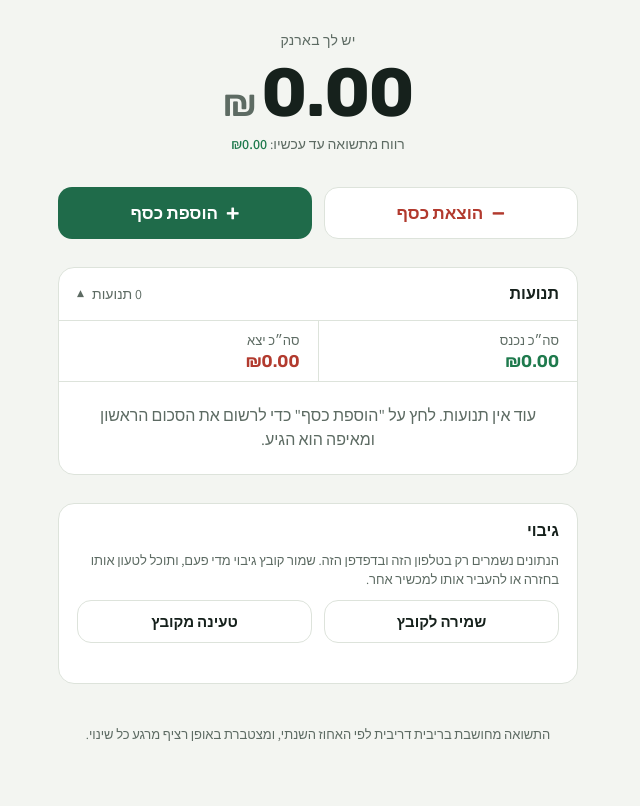
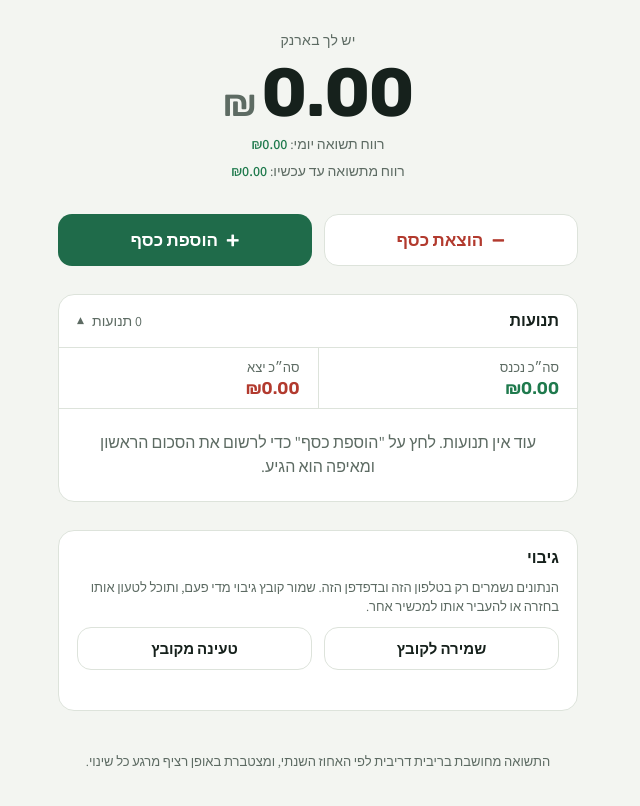
Before and after one commit to Ronen1m/MyWallet, a plain HTML site: page index.html in a window 1280 px wide. Shown: the part 82-888 px from the top of the page, without its empty margins (322-962 px from the left). Drawn offline with Linux system fonts and the light colour scheme.

Commit message:
Show daily yield above total yield earned
Daily yield = current balance × ((1 + annual rate)^(1/365.25) − 1),
the same compounding the balance uses. Amounts under ₪1 show up to
4 decimals so small daily amounts aren't displayed as ₪0.00.

Co-Authored-By: Claude Opus 5.5 <noreply@anthropic.com>
Claude-Session: https://claude.ai/code/session_01AYNYQZxxuAy46xPgdveD2N

```diff
--- a/index.html
+++ b/index.html
@@ -229,6 +229,7 @@ ul.rows li:last-child { border-bottom: 0; }
   <section class="hero" aria-live="polite">
     <div class="label">יש לך בארנק</div>
     <div class="balance" id="balance"><span class="cur">₪</span><span id="balNum">0.00</span></div>
+    <div class="sub" id="dailyLine">רווח תשואה יומי: <b>₪0.00</b></div>
     <div class="sub" id="interestLine">רווח מתשואה עד עכשיו: <b>₪0.00</b></div>
   </section>
 
@@ -320,6 +321,9 @@ ul.rows li:last-child { border-bottom: 0; }
   const $ = (id) => document.getElementById(id);
   const fmt = (n) => new Intl.NumberFormat("he-IL", { minimumFractionDigits: 2, maximumFractionDigits: 2 }).format(n);
   const fmtShek = (n) => (n < 0 ? "−₪" : "₪") + fmt(Math.abs(n));
+  // amounts under ₪1 (like a daily yield) get up to 4 decimals so they don't show as ₪0.00
+  const fmtSmallNum = new Intl.NumberFormat("he-IL", { minimumFractionDigits: 2, maximumFractionDigits: 4 });
+  const fmtShekSmall = (n) => Math.abs(n) >= 1 ? fmtShek(n) : (n < 0 ? "−₪" : "₪") + fmtSmallNum.format(Math.abs(n));
   const dateFmt = new Intl.DateTimeFormat("he-IL", { day: "numeric", month: "short", year: "numeric", hour: "2-digit", minute: "2-digit" });
 
   // checkpoint: balance known at time `at`, growing at `rate` % per year (compound) from then
@@ -367,6 +371,12 @@ ul.rows li:last-child { border-bottom: 0; }
     $("balNum").textContent = fmt(Math.abs(v));
     $("balance").querySelector(".cur").textContent = v < 0 ? "−₪" : "₪";
     $("balance").classList.toggle("neg", v < 0);
+    // daily yield at the current balance: the same compound rate over one day (year = 365.25 days)
+    const daily = v * (Math.pow(1 + state.rate / 100, 1 / 365.25) - 1);
+    $("dailyLine").innerHTML = "";
+    $("dailyLine").append("רווח תשואה יומי: ");
+    const db = document.createElement("b"); db.textContent = fmtShekSmall(daily);
+    $("dailyLine").append(db);
     const interest = v - state.principal;
     $("interestLine").innerHTML = "";
     $("interestLine").append("רווח מתשואה עד עכשיו: ");
--- a/sw.js
+++ b/sw.js
@@ -1,6 +1,6 @@
 // Caches the app's files so it opens without internet.
 // Bump CACHE when you change any file, so phones pick up the new version.
-const CACHE = "ofir-wallet-v3";
+const CACHE = "ofir-wallet-v4";
 const FILES = [
   "./",
   "./index.html",
```
Also changed, not shown: 1 other file.
